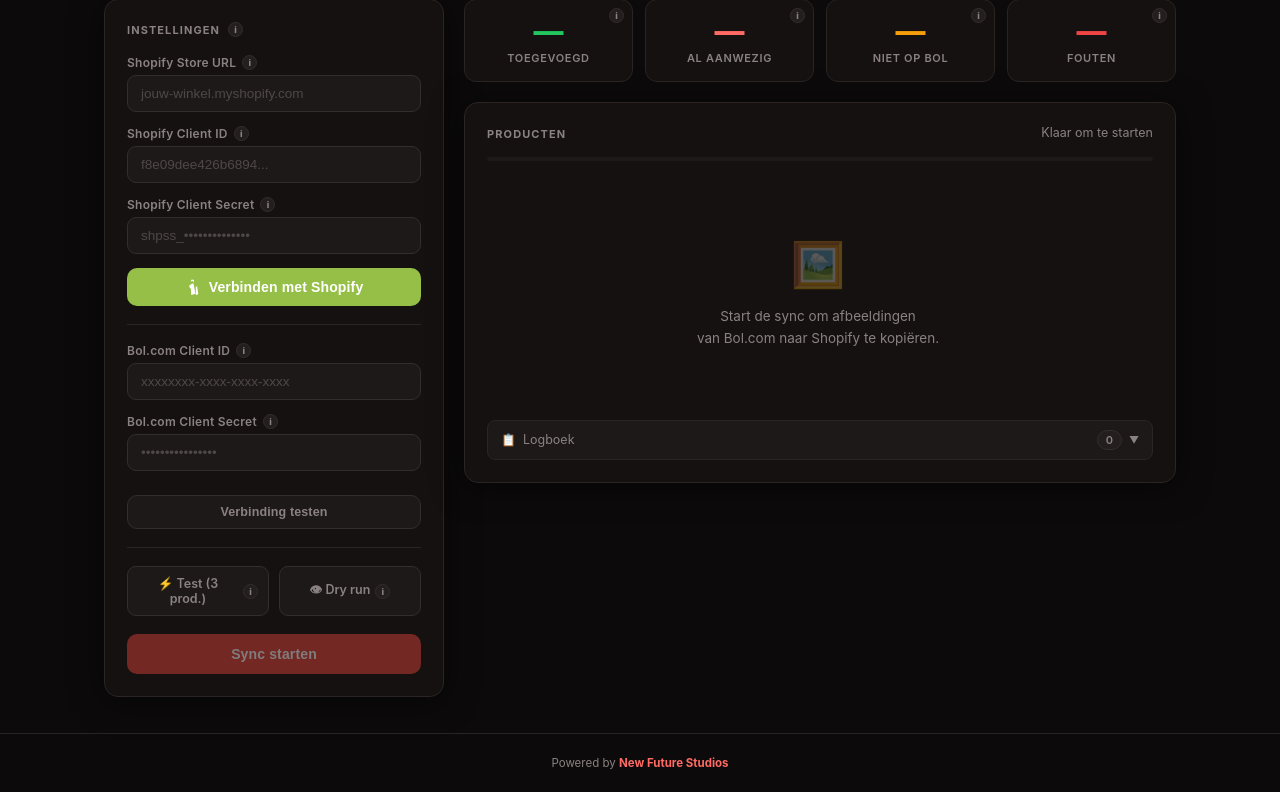
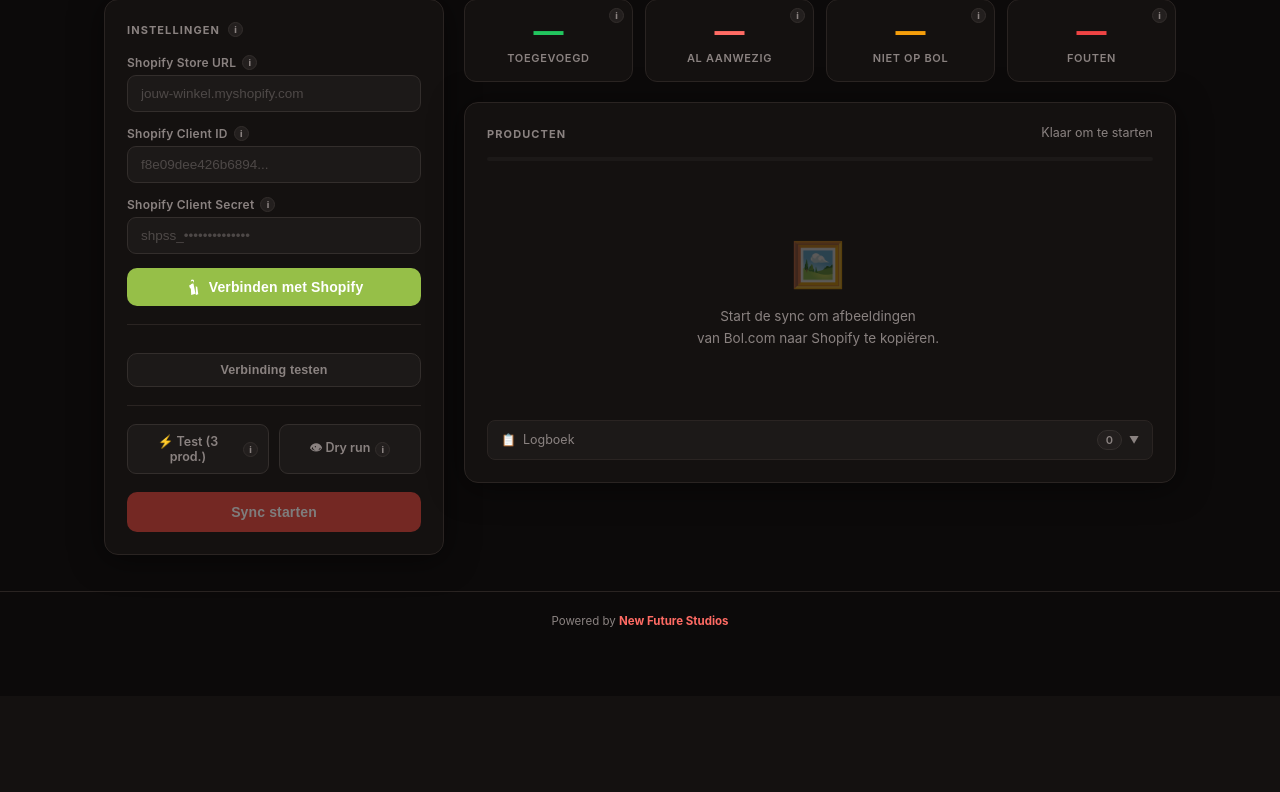
Before and after one commit to NewFutureStudios/ropi-shopify-tool, a Flask app: page / in a window 1280 px wide. Shown: the part 104-896 px from the top of the page. After the commit the page ends 731 px from the top, so only its background shows below. Run offline with Flask 3, Linux system fonts and the light colour scheme.

Commit message:
Vervang Bol.com API door publieke scraping
Geen API credentials meer nodig. Afbeeldingen worden opgehaald via
publieke Bol.com zoekpagina op EAN. Retry bij 429/503, 0.5s pauze
tussen requests om blokkering te voorkomen.

Co-Authored-By: Claude Sonnet 4.6 <noreply@anthropic.com>

```diff
--- a/app.py
+++ b/app.py
@@ -70,39 +70,70 @@ def add_image_to_shopify(store_url, token, product_id, image_url, position):
 
 # ── Bol.com helpers ───────────────────────────────────────────────────────────
 
-def get_bol_token(client_id, client_secret):
-    resp = requests.post(
-        "https://login.bol.com/token",
-        params={"grant_type": "client_credentials"},
-        auth=(client_id, client_secret),
-        timeout=15,
-    )
-    resp.raise_for_status()
-    data = resp.json()
-    return data["access_token"], data.get("expires_in", 3600)
+import re
+import json as _json
+
+BOL_HEADERS = {
+    "User-Agent": "Mozilla/5.0 (Windows NT 10.0; Win64; x64) AppleWebKit/537.36 (KHTML, like Gecko) Chrome/122.0.0.0 Safari/537.36",
+    "Accept-Language": "nl-NL,nl;q=0.9,en;q=0.8",
+    "Accept": "text/html,application/xhtml+xml,application/xml;q=0.9,*/*;q=0.8",
+}
 
 
-def get_bol_images(ean, bol_token):
-    headers = {
-        "Authorization": f"Bearer {bol_token}",
-        "Accept": "application/vnd.retailer.v10+json",
-    }
-    resp = requests.get(
-        f"https://api.bol.com/retailer/products/{ean}",
-        headers=headers,
-        timeout=15,
-    )
-    if resp.status_code == 404:
+def _extract_images_from_html(html):
+    """Haal afbeeldingen uit JSON-LD of og:image van een Bol.com pagina."""
+    images = []
+    for m in re.findall(r'<script type="application/ld\+json">(.*?)</script>', html, re.DOTALL):
+        try:
+            ld = _json.loads(m.strip())
+            for item in (ld if isinstance(ld, list) else [ld]):
+                if item.get("@type") == "Product":
+                    imgs = item.get("image", [])
+                    if isinstance(imgs, str):
+                        imgs = [imgs]
+                    images.extend(imgs)
+        except Exception:
+            pass
+    if not images:
+        og = re.search(r'<meta property="og:image" content="([^"]+)"', html)
+        if og:
+            images = [og.group(1)]
+    return images
+
+
+def _bol_get(url, retries=2):
+    """GET naar Bol.com met retry bij 429/503."""
+    for attempt in range(retries + 1):
+        resp = requests.get(url, headers=BOL_HEADERS, timeout=15, allow_redirects=True)
+        if resp.status_code == 429 or resp.status_code == 503:
+            time.sleep(3 * (attempt + 1))
+            continue
+        return resp
+    return resp
+
+
+def get_bol_images(ean, *_ignored):
+    """Haal Bol.com afbeeldingen op via publieke zoekopdracht — geen API key nodig."""
+    # Stap 1: zoek op EAN
+    resp = _bol_get(f"https://www.bol.com/nl/nl/s/?searchtext={ean}")
+    if resp.status_code != 200:
         return []
-    resp.raise_for_status()
-    data = resp.json()
-    images = []
-    for asset in data.get("assets", []):
-        if asset.get("type") == "IMAGE":
-            variants = sorted(asset.get("variants", []), key=lambda v: v.get("width", 0), reverse=True)
-            if variants:
-                images.append(variants[0]["url"])
-    return images
+
+    images = _extract_images_from_html(resp.text)
+    if images:
+        return images
+
+    # Stap 2: volg eerste productlink
+    match = re.search(r'href="(/nl/nl/p/[^"?]+)"', resp.text)
+    if not match:
+        return []
+
+    time.sleep(0.5)  # kleine pauze tussen requests
+    prod_resp = _bol_get("https://www.bol.com" + match.group(1))
+    if prod_resp.status_code != 200:
+        return []
+
+    return _extract_images_from_html(prod_resp.text)
 
 
 # ── OAuth routes ──────────────────────────────────────────────────────────────
@@ -204,10 +235,7 @@ def index():
 def test_credentials():
     token     = session.get("shopify_token")
     store_url = session.get("store_url", "")
-    data      = request.json
-    bol_id     = data.get("bol_client_id", "").strip()
-    bol_secret = data.get("bol_client_secret", "").strip()
-    results    = {}
+    results   = {}
 
     if token and store_url:
         try:
@@ -222,9 +250,13 @@ def test_credentials():
     else:
         results["shopify"] = {"ok": False, "error": "Nog niet verbonden met Shopify"}
 
+    # Bol.com: test publieke toegang met een bekende EAN
     try:
-        get_bol_token(bol_id, bol_secret)
-        results["bol"] = {"ok": True}
+        resp = requests.get(
+            "https://www.bol.com/nl/nl/s/?searchtext=8718895681046",
+            headers=BOL_HEADERS, timeout=10,
+        )
+        results["bol"] = {"ok": resp.status_code == 200}
     except Exception as e:
         results["bol"] = {"ok": False, "error": str(e)}
 
@@ -233,16 +265,8 @@ def test_credentials():
 
 @app.route("/api/bol-token", methods=["POST"])
 def api_bol_token():
-    data       = request.json
-    bol_id     = data.get("bol_client_id", "").strip()
-    bol_secret = data.get("bol_client_secret", "").strip()
-    if not bol_id or not bol_secret:
-        return jsonify({"error": "Ontbrekende Bol.com credentials"}), 400
-    try:
-        token, expires_in = get_bol_token(bol_id, bol_secret)
-        return jsonify({"token": token, "expires_in": expires_in})
-    except Exception as e:
-        return jsonify({"error": str(e)}), 500
+    """Niet meer nodig — Bol.com scraping gebruikt geen token."""
+    return jsonify({"token": "public", "expires_in": 86400})
 
 
 @app.route("/api/products", methods=["POST"])
--- a/templates/index.html
+++ b/templates/index.html
@@ -423,15 +423,6 @@
 
       <hr class="divider" />
 
-      <div class="field">
-        <div class="label-row"><label>Bol.com Client ID</label><i class="info-icon" data-tip="bol-id">i</i></div>
-        <input type="text" id="bol_client_id" placeholder="xxxxxxxx-xxxx-xxxx-xxxx" value="{{ defaults.bol_client_id }}" />
-      </div>
-      <div class="field">
-        <div class="label-row"><label>Bol.com Client Secret</label><i class="info-icon" data-tip="bol-secret">i</i></div>
-        <input type="password" id="bol_client_secret" placeholder="••••••••••••••••" value="{{ defaults.bol_client_secret }}" />
-      </div>
-
       <div id="cred-status" class="cred-status" style="display:none"></div>
       <button class="btn btn-secondary" id="test-btn" onclick="testCredentials()">Verbinding testen</button>
 
@@ -528,12 +519,7 @@
     return 'ropi_sync_' + connectedStoreUrl;
   }
 
-  function creds() {
-    return {
-      bol_client_id:     document.getElementById('bol_client_id').value.trim(),
-      bol_client_secret: document.getElementById('bol_client_secret').value.trim(),
-    };
-  }
+  function creds() { return {}; }
 
   // ── Shopify OAuth ──────────────────────────────────────────────────────────
   async function checkAuthStatus() {
@@ -630,35 +616,22 @@
         body: JSON.stringify(creds()),
       });
       const r = await resp.json();
-      // Toon alleen Bol.com resultaat hier — Shopify status zit in de connect-knop
       const bolOk  = r.bol?.ok;
       const shopOk = r.shopify?.ok;
       let html = '';
       if (shopOk !== undefined) {
         html += `<div class="cred-badge ${shopOk ? 'ok' : 'err'}"><div class="dot"></div>Shopify${shopOk ? ': ' + r.shopify.name : ': ' + (r.shopify.error || 'fout')}</div>`;
       }
-      html += `<div class="cred-badge ${bolOk ? 'ok' : 'err'}"><div class="dot"></div>Bol.com${bolOk ? ': verbonden' : ': ' + (r.bol?.error || 'fout')}</div>`;
+      html += `<div class="cred-badge ${bolOk ? 'ok' : 'err'}"><div class="dot"></div>Bol.com${bolOk ? ': bereikbaar' : ': niet bereikbaar'}</div>`;
       const el = document.getElementById('cred-status');
       if (el) { el.style.display = 'flex'; el.innerHTML = html; }
     } catch(e) { alert('Testfout: ' + e.message); }
     btn.textContent = 'Verbinding testen'; btn.disabled = false;
   }
 
-  // ── Token caching ──────────────────────────────────────────────────────────
+  // ── Bol.com gebruikt nu publieke scraping — geen token nodig ──────────────
   async function ensureBolToken() {
-    if (bolToken && Date.now() < bolTokenExpiry - 60_000) return bolToken;
-    log('info', '🔑', 'Bol.com token ophalen…');
-    const c = creds();
-    const resp = await fetch('/api/bol-token', {
-      method: 'POST', headers: { 'Content-Type': 'application/json' },
-      body: JSON.stringify({ bol_client_id: c.bol_client_id, bol_client_secret: c.bol_client_secret }),
-    });
-    if (!resp.ok) { const e = await resp.json(); throw new Error('Bol.com token: ' + e.error); }
-    const data = await resp.json();
-    bolToken       = data.token;
-    bolTokenExpiry = Date.now() + data.expires_in * 1000;
-    log('ok', '🔑', 'Token verkregen (geldig ' + Math.round(data.expires_in / 60) + ' min)');
-    return bolToken;
+    return 'public';
   }
 
   // ── Hervat-functie ─────────────────────────────────────────────────────────
```
